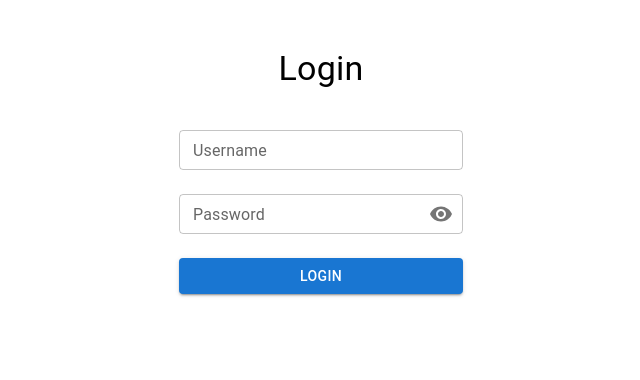
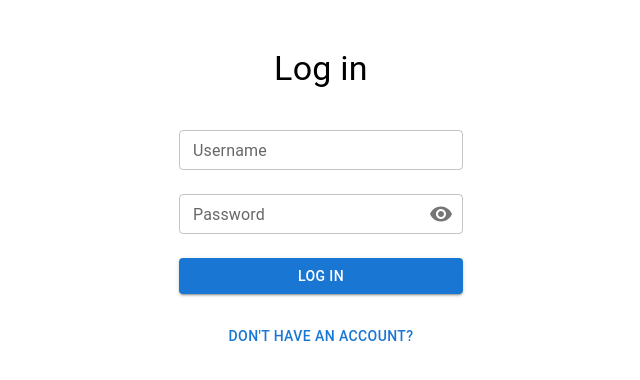
Before and after one commit to SergeiPiloyan/auth, a React (Vite) app in the folder client/: page /login in a window 1280 px wide. Shown: the top 380 px of the page, without its empty margins (319-959 px from the left). Built offline with nearby package versions, Linux system fonts and the light colour scheme.

Commit message:
[CLIENT]: create registration page

```diff
--- a/client/src/App.tsx
+++ b/client/src/App.tsx
@@ -1,4 +1,4 @@
-import { AuthProvider } from './auth.tsx';
+import { AuthProvider } from './auth';
 import { BrowserRouter } from 'react-router-dom';
 import { RouterPages } from './RouterPages.tsx';
 
--- a/client/src/RouterPages.tsx
+++ b/client/src/RouterPages.tsx
@@ -1,8 +1,8 @@
 import { useEffect, useState } from 'react';
-import { useAuth } from './auth';
-import { Login } from './pages/Login';
+import { Auth } from './pages/Auth';
 import { Route, Routes } from 'react-router-dom';
 import { Home } from './pages/Home';
+import { useAuth } from './auth';
 
 export const RouterPages = () => {
     const { checkAuth, isAuthChecked } = useAuth();
@@ -17,7 +17,7 @@ export const RouterPages = () => {
         };
 
         check();
-    }, [checkAuth, isAuthChecked]);
+    }, []);
 
     if (loading) {
         return <div>LOADING...</div>;
@@ -25,7 +25,8 @@ export const RouterPages = () => {
 
     return (
         <Routes>
-            <Route path='/login' element={<Login />} />
+            <Route path='/login' element={<Auth isLogin={true} />} />
+            <Route path='/registration' element={<Auth isLogin={false} />} />
             <Route path='/' element={<Home />} />
         </Routes>
     );
--- a/client/src/pages/Login.tsx
+++ b/client/src/pages/Auth.tsx
@@ -2,28 +2,41 @@ import { Box, Typography, Stack, Button } from '@mui/material';
 import { FormProvider, SubmitHandler, useForm } from 'react-hook-form';
 import { PasswordInput } from '../components/PasswordInput';
 import { UsernameInput } from '../components/UsernameInput';
+import { useNavigate } from 'react-router-dom';
 import { useAuth } from '../auth';
 
 type TInputs = { user_name: string; password: string };
 
-export const Login = () => {
+export const Auth = (props: { isLogin: boolean }) => {
+    const { isLogin } = props;
+
+    const navigate = useNavigate();
+
+    const handleRegisterRedirect = () => {
+        navigate(isLogin ? '/registration' : '/login');
+    };
+
     const form = useForm({
         defaultValues: { user_name: '', password: '' },
     });
 
-    const { login } = useAuth();
+    const { login, registration } = useAuth();
 
     const { handleSubmit } = form;
 
     const onSubmit: SubmitHandler<TInputs> = async (data) => {
-        await login(data);
+        if (isLogin) {
+            await login(data);
+        } else {
+            await registration(data);
+        }
     };
 
     return (
         <Box sx={{ display: 'flex', justifyContent: 'center' }}>
             <Box>
                 <Typography variant='h4' sx={{ my: 5, display: 'flex', justifyContent: 'center' }}>
-                    {'Login'}
+                    {isLogin ? 'Log in' : 'Sign Up'}
                 </Typography>
 
                 <FormProvider {...form}>
@@ -32,7 +45,10 @@ export const Login = () => {
                             <UsernameInput />
                             <PasswordInput />
                             <Button type='submit' variant='contained' sx={{ my: 2 }}>
-                                {'Login'}
+                                {isLogin ? 'Log in' : 'Sign Up'}
+                            </Button>
+                            <Button onClick={handleRegisterRedirect} sx={{ my: 2 }}>
+                                {isLogin ? `Don't have an account?` : `Have an account?`}
                             </Button>
                         </Stack>
                     </form>
```
